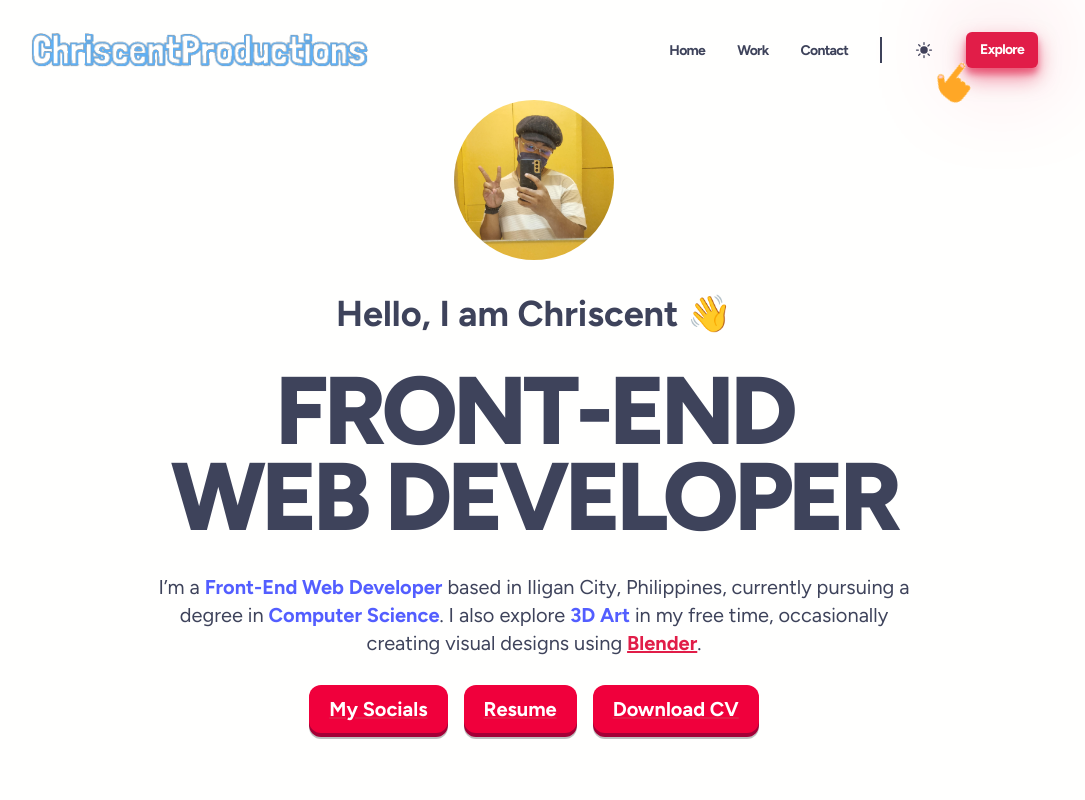
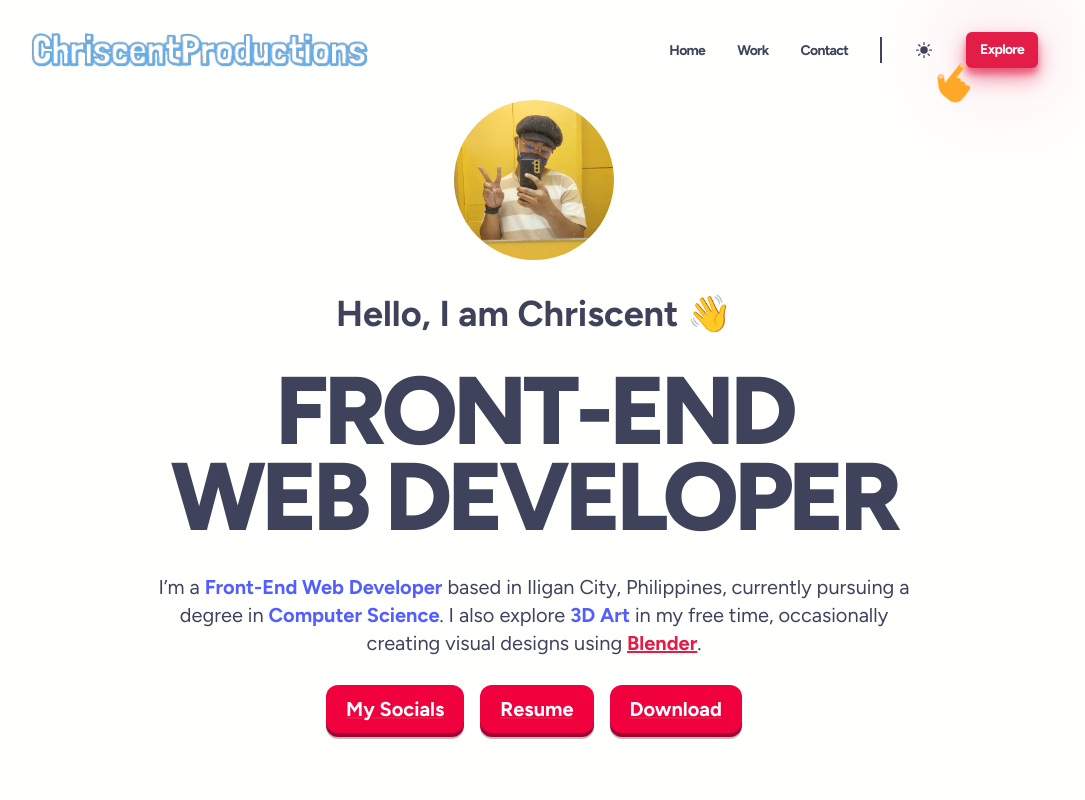
Before and after one commit to KishonShrill/website-portfolio, a React (Vite) app: page / in a window 1280 px wide. Shown: the top 800 px of the page, without its empty margins (102-1187 px from the left). Built offline with nearby package versions, Linux system fonts and the light colour scheme.

Commit message:
Download CV to Download, it's a Resume not a CV

```diff
--- a/src/pages/Homepage.jsx
+++ b/src/pages/Homepage.jsx
@@ -74,7 +74,7 @@ export default function Homepage({setIsThemeToggle}) {
             <div className='hero__actions'>
               <Button className={"hero__btn"} weight={700} text={"My Socials"} link={"#contact"} />
               <Button className={"hero__btn"} weight={700} text={"Resume"} link="/documents/chriscent_resume.pdf" target="_blank" />
-              <Button className={"hero__btn"} weight={700} text={"Download CV"} link="/documents/chriscent_resume.pdf" download />
+              <Button className={"hero__btn"} weight={700} text={"Download"} link="/documents/chriscent_resume.pdf" download />
             </div>
           </section>
 
```
